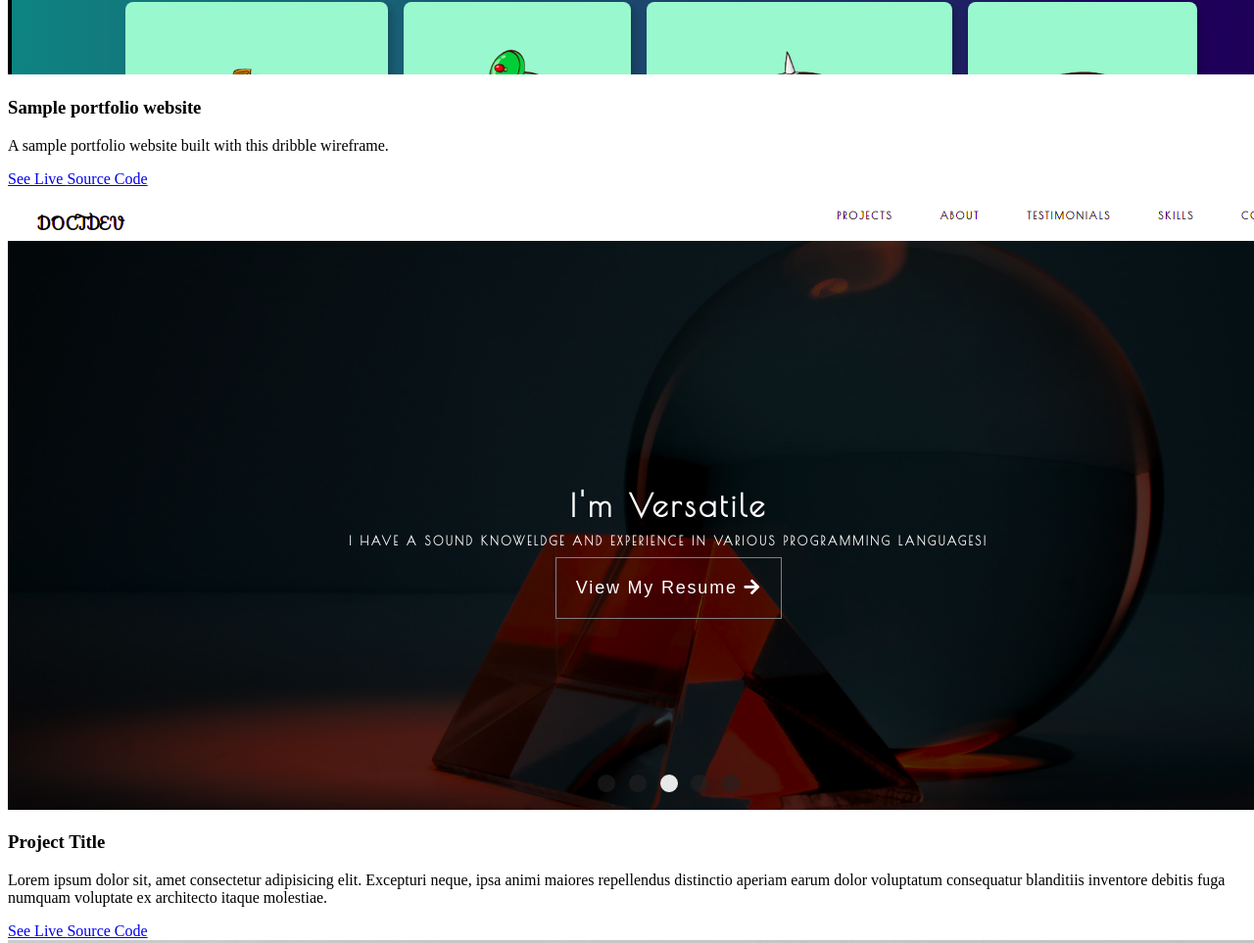
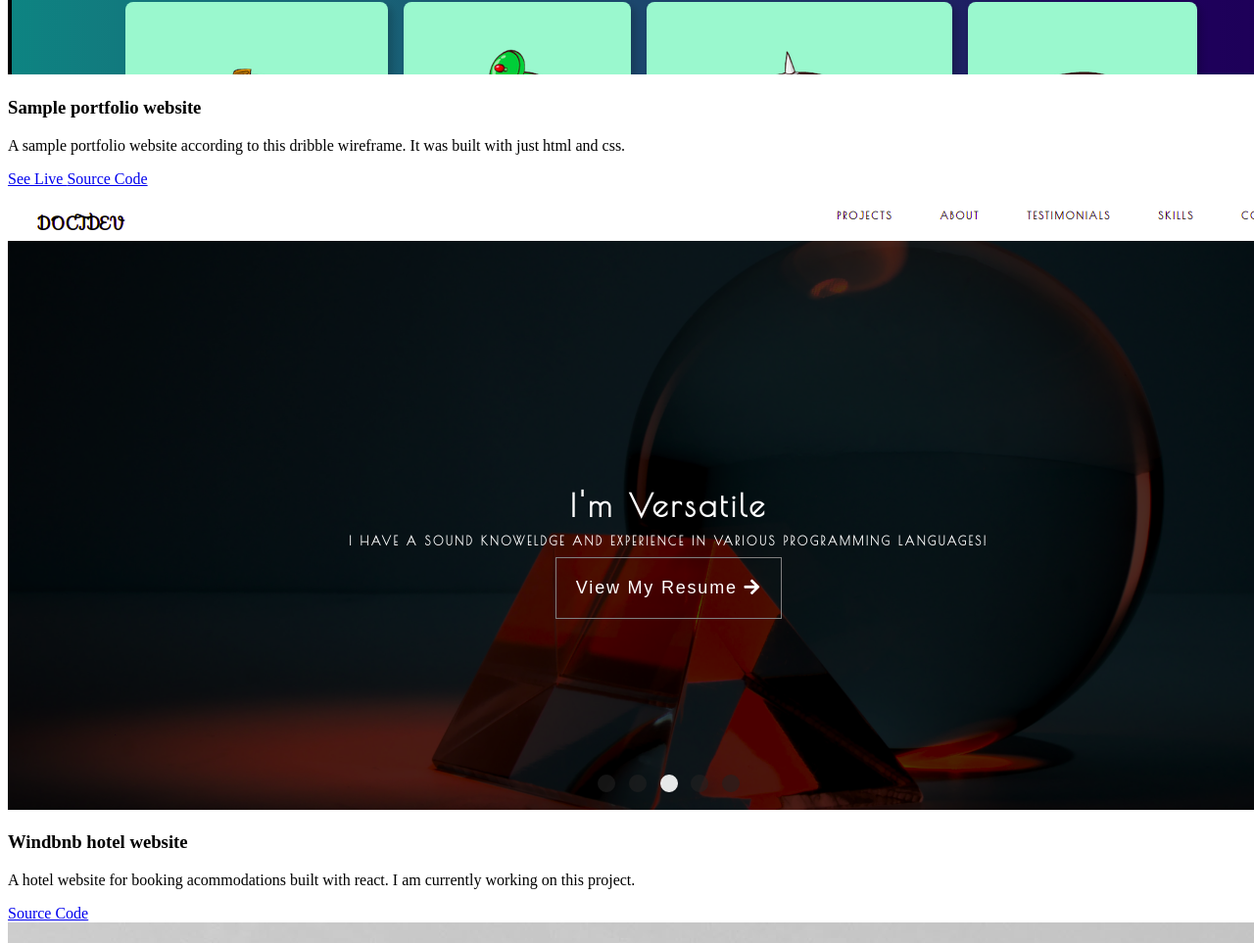
Before and after one commit to ivioje/doctdev, a website: page src/template.html in a window 1280 px wide. Shown: the part 1318-2281 px from the top of the page at 98% size. Drawn offline with nearby package versions, Linux system fonts and the light colour scheme.

Commit message:
projects section

```diff
--- a/src/template.html
+++ b/src/template.html
@@ -126,7 +126,7 @@
                 <h3 class="project-wrapper__text-title">Sample portfolio website</h3>
                 <div>
                   <p class="mb-4">
-                   A sample portfolio website built with this dribble wireframe.
+                   A sample portfolio website according to this dribble wireframe. It was built with just html and css.
                   </p>
                 </div>
                 <a target="_blank" class="cta-btn cta-btn--hero" href="https://doctdev.netlify.app/">
@@ -153,20 +153,16 @@
           <div class="row">
             <div class="col-lg-4 col-sm-12">
               <div class="project-wrapper__text">
-                <h3 class="project-wrapper__text-title">Project Title</h3>
+                <h3 class="project-wrapper__text-title">Windbnb hotel website</h3>
                 <div>
                   <p class="mb-4">
-                    Lorem ipsum dolor sit, amet consectetur adipisicing elit.
-                    Excepturi neque, ipsa animi maiores repellendus distinctio
-                    aperiam earum dolor voluptatum consequatur blanditiis
-                    inventore debitis fuga numquam voluptate ex architecto
-                    itaque molestiae.
+                   A hotel website for booking acommodations built with react. I am currently working on this project.
                   </p>
                 </div>
-                <a target="_blank" class="cta-btn cta-btn--hero" href="#!">
+                <!-- <a target="_blank" class="cta-btn cta-btn--hero" href="#!">
                   See Live
-                </a>
-                <a target="_blank" class="cta-btn text-color-main" href="#!">
+                </a> -->
+                <a target="_blank" class="cta-btn text-color-main" href="https://github.com/ivioje/windbnb-challenge/tree/master/windbnb">
                   Source Code
                 </a>
               </div>
```
